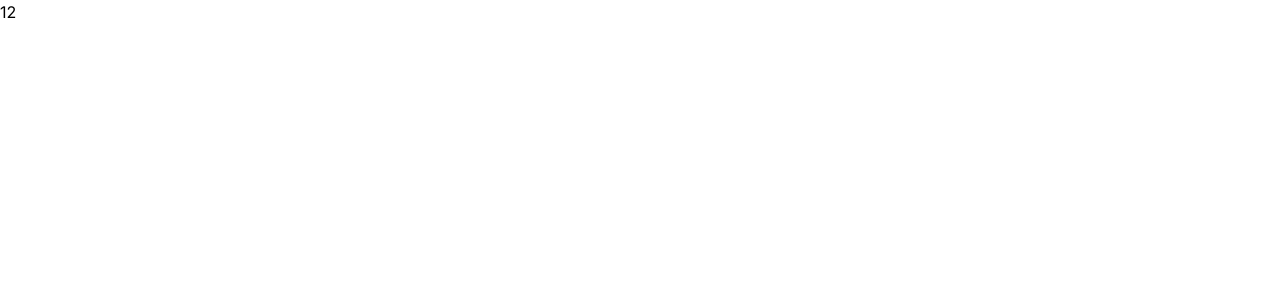
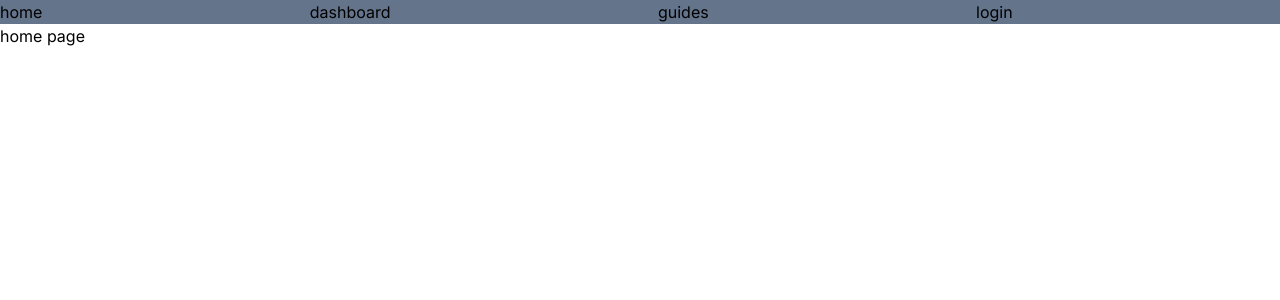
Before and after one commit to kangsh12345/next13, a Next.js app: page / in a window 1280 px wide. Shown: the top 300 px of the page. Built offline with nearby package versions, Linux system fonts and the light colour scheme.

Commit message:
[기타]: 링크 컴포넌트 헤더

```diff
--- a/app/layout.tsx
+++ b/app/layout.tsx
@@ -1,3 +1,4 @@
+import Link from "next/link"
 import "./globals.css"
 import { Inter } from "next/font/google"
 
@@ -8,6 +9,25 @@ export const metadata = {
   description: "Generated by create next app",
 }
 
+const links: Array<{ href: string; key: string }> = [
+  {
+    href: "/",
+    key: "home",
+  },
+  {
+    href: "/dashboard",
+    key: "dashboard",
+  },
+  {
+    href: "/guides",
+    key: "guides",
+  },
+  {
+    href: "/login",
+    key: "login",
+  },
+]
+
 export default function RootLayout({
   children,
 }: {
@@ -15,7 +35,20 @@ export default function RootLayout({
 }) {
   return (
     <html lang="en">
-      <body className={inter.className}>{children}</body>
+      <body className={inter.className}>
+        <header>
+          <div>
+            <ul className="flex bg-slate-500">
+              {links.map(({ href, key }) => (
+                <li className="flex-auto" key={key}>
+                  <Link href={href}>{key}</Link>
+                </li>
+              ))}
+            </ul>
+          </div>
+        </header>
+        {children}
+      </body>
     </html>
   )
 }
--- a/app/page.tsx
+++ b/app/page.tsx
@@ -1,3 +1,3 @@
 export default function Page() {
-  return <main className="">12</main>
+  return <main className="">home page</main>
 }
```
